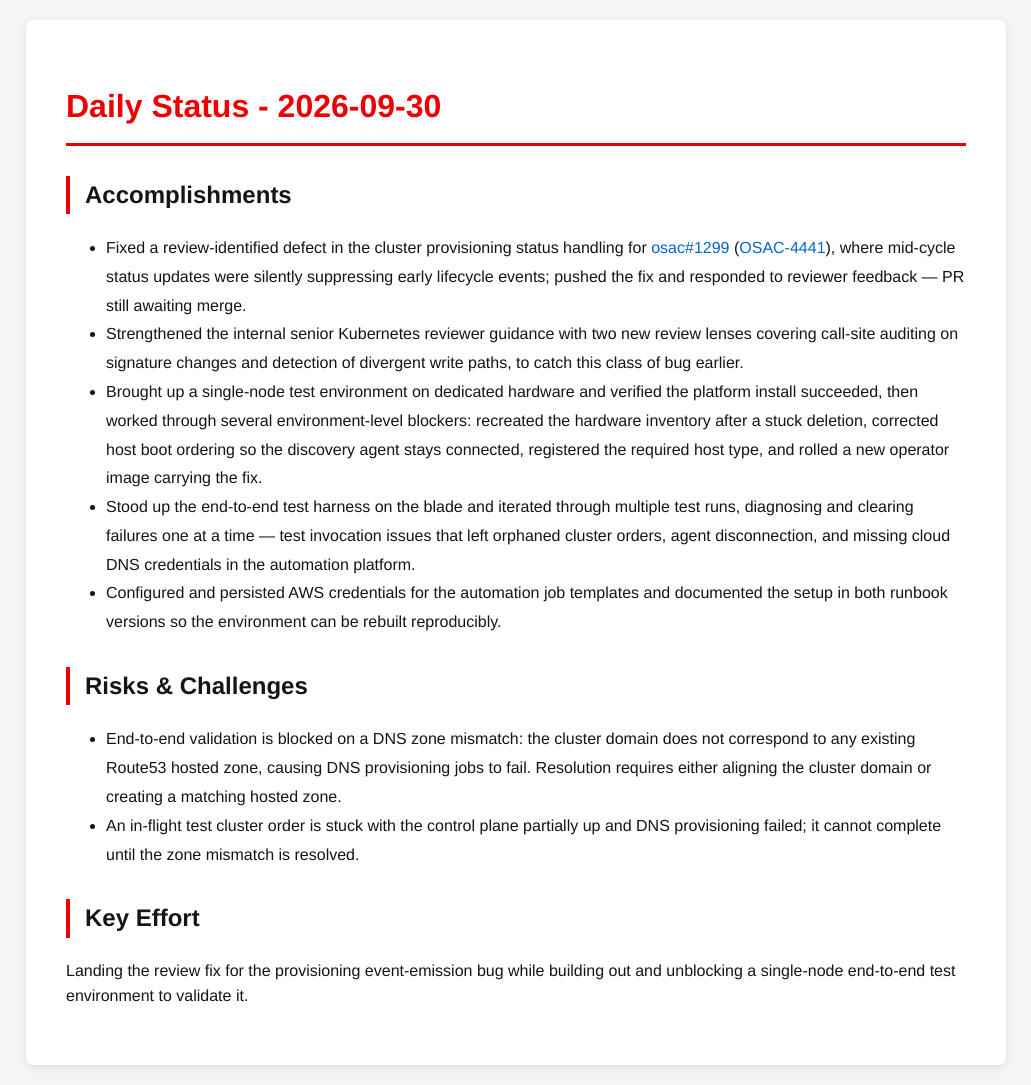
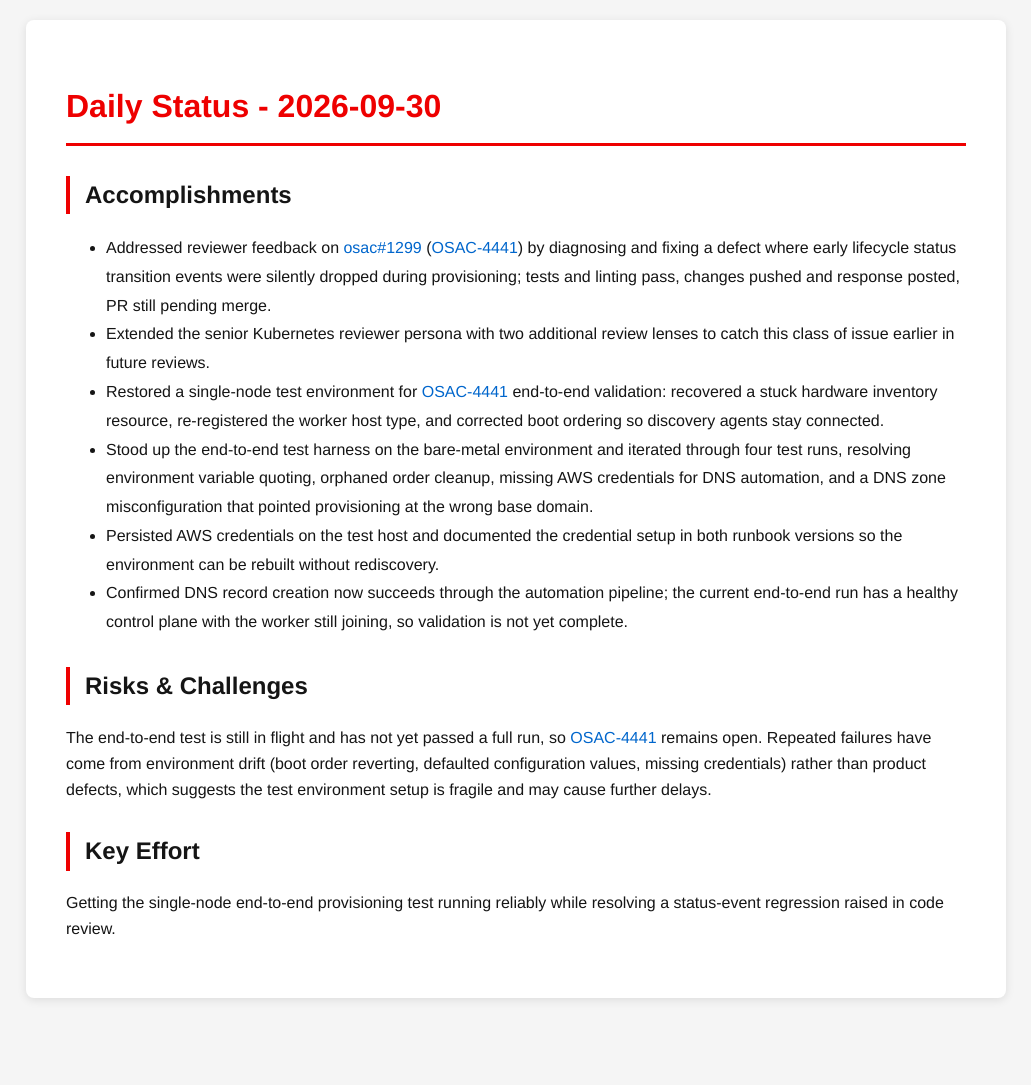
Before and after one commit to tzvatot/daily-status, a Jekyll site: the page built from 2026-09-30.md, in a window 1280 px wide. Shown: the whole page, without its empty margins (124-1155 px from the left). Built offline with Jekyll 4.4.1, drawn with Linux system fonts in a browser that asks for light colours; after the commit the page ends 1018 px from its top, so only the background shows below that.

Commit message:
Daily status update - 2026-09-30

```diff
--- a/2026-09-30.md
+++ b/2026-09-30.md
@@ -7,15 +7,15 @@ date: 2026-09-30
 # Daily Status - 2026-09-30
 
 ## Accomplishments
-- Fixed a review-identified defect in the cluster provisioning status handling for [osac#1299](https://github.com/osac-project/osac/pull/1299) ([OSAC-4441](https://redhat.atlassian.net/browse/OSAC-4441)), where mid-cycle status updates were silently suppressing early lifecycle events; pushed the fix and responded to reviewer feedback — PR still awaiting merge.
-- Strengthened the internal senior Kubernetes reviewer guidance with two new review lenses covering call-site auditing on signature changes and detection of divergent write paths, to catch this class of bug earlier.
-- Brought up a single-node test environment on dedicated hardware and verified the platform install succeeded, then worked through several environment-level blockers: recreated the hardware inventory after a stuck deletion, corrected host boot ordering so the discovery agent stays connected, registered the required host type, and rolled a new operator image carrying the fix.
-- Stood up the end-to-end test harness on the blade and iterated through multiple test runs, diagnosing and clearing failures one at a time — test invocation issues that left orphaned cluster orders, agent disconnection, and missing cloud DNS credentials in the automation platform.
-- Configured and persisted AWS credentials for the automation job templates and documented the setup in both runbook versions so the environment can be rebuilt reproducibly.
+- Addressed reviewer feedback on [osac#1299](https://github.com/osac-project/osac/pull/1299) ([OSAC-4441](https://redhat.atlassian.net/browse/OSAC-4441)) by diagnosing and fixing a defect where early lifecycle status transition events were silently dropped during provisioning; tests and linting pass, changes pushed and response posted, PR still pending merge.
+- Extended the senior Kubernetes reviewer persona with two additional review lenses to catch this class of issue earlier in future reviews.
+- Restored a single-node test environment for [OSAC-4441](https://redhat.atlassian.net/browse/OSAC-4441) end-to-end validation: recovered a stuck hardware inventory resource, re-registered the worker host type, and corrected boot ordering so discovery agents stay connected.
+- Stood up the end-to-end test harness on the bare-metal environment and iterated through four test runs, resolving environment variable quoting, orphaned order cleanup, missing AWS credentials for DNS automation, and a DNS zone misconfiguration that pointed provisioning at the wrong base domain.
+- Persisted AWS credentials on the test host and documented the credential setup in both runbook versions so the environment can be rebuilt without rediscovery.
+- Confirmed DNS record creation now succeeds through the automation pipeline; the current end-to-end run has a healthy control plane with the worker still joining, so validation is not yet complete.
 
 ## Risks & Challenges
-- End-to-end validation is blocked on a DNS zone mismatch: the cluster domain does not correspond to any existing Route53 hosted zone, causing DNS provisioning jobs to fail. Resolution requires either aligning the cluster domain or creating a matching hosted zone.
-- An in-flight test cluster order is stuck with the control plane partially up and DNS provisioning failed; it cannot complete until the zone mismatch is resolved.
+The end-to-end test is still in flight and has not yet passed a full run, so [OSAC-4441](https://redhat.atlassian.net/browse/OSAC-4441) remains open. Repeated failures have come from environment drift (boot order reverting, defaulted configuration values, missing credentials) rather than product defects, which suggests the test environment setup is fragile and may cause further delays.
 
 ## Key Effort
-Landing the review fix for the provisioning event-emission bug while building out and unblocking a single-node end-to-end test environment to validate it.
+Getting the single-node end-to-end provisioning test running reliably while resolving a status-event regression raised in code review.
```
